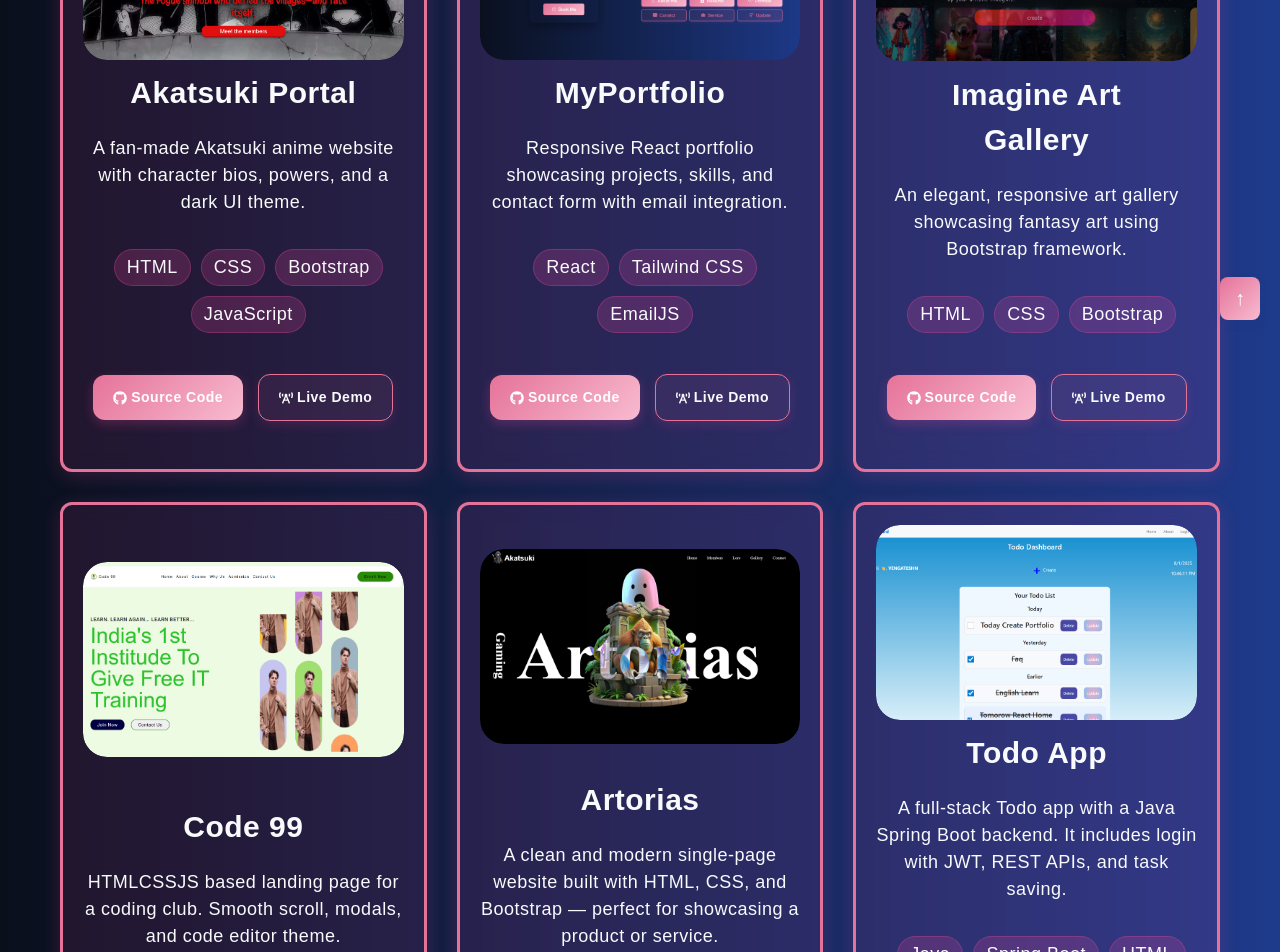
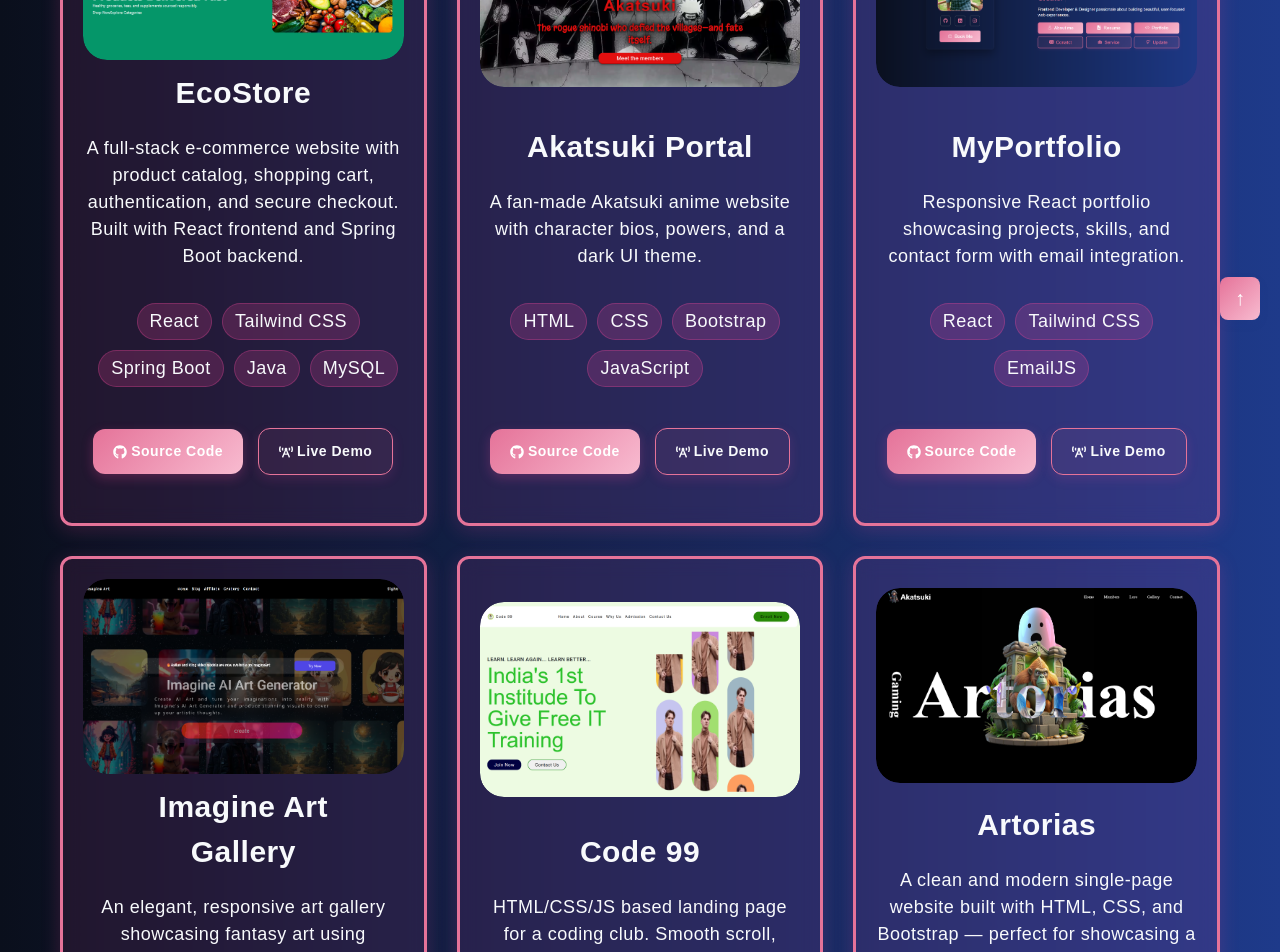
Before and after one commit to NVENGATESH/MyReactPortFolio, a React (Vite) app: page /project in a window 1280 px wide. Shown: the part 440-1392 px from the top of the page. Built offline with nearby package versions, Linux system fonts and the light colour scheme.

Commit message:
add project

```diff
--- a/src/pages/Project.jsx
+++ b/src/pages/Project.jsx
@@ -11,18 +11,84 @@ import Akkatsuki from '../assets/Akkatsuki.png';
 import portfolio from '../assets/portfolio.png';
 import code99 from '../assets/code99.png';
 import Todo from '../assets/Todo.png';
+import ecostore from '../assets/ecostore.png';
 
 export default function Project() {
   const [activeFilter, setActiveFilter] = useState('All');
 
+  // const allProjects = [
+  //   {
+  //     title: 'Akatsuki Portal',
+  //     description: 'A fan-made Akatsuki anime website with character bios, powers, and a dark UI theme.',
+  //     image: Akkatsuki,
+  //     tech: ['HTML', 'CSS', 'Bootstrap', 'JavaScript'],
+  //     codeLink: '#',
+  //     demoLink: '#',
+  //     extraClass: 'card-1'
+  //   },
+  //   {
+  //     title: 'MyPortfolio',
+  //     description: 'Responsive React portfolio showcasing projects, skills, and contact form with email integration.',
+  //     image: portfolio,
+  //     tech: ['React', 'Tailwind CSS', 'EmailJS'],
+  //     codeLink: '#',
+  //     demoLink: '#',
+  //     extraClass: 'card-2'
+  //   },
+  //   {
+  //     title: 'Imagine Art Gallery',
+  //     description: 'An elegant, responsive art gallery showcasing fantasy art using Bootstrap framework.',
+  //     image: imagineart,
+  //     tech: ['HTML', 'CSS', 'Bootstrap'],
+  //     codeLink: '#',
+  //     demoLink: '#',
+  //     extraClass: 'card-3'
+  //   },
+  //   {
+  //     title: 'Code 99',
+  //     description: 'HTMLCSSJS based landing page for a coding club. Smooth scroll, modals, and code editor theme.',
+  //     image: code99,
+  //     tech: ['HTML', 'CSS', 'JavaScript'],
+  //     codeLink: '#',
+  //     demoLink: '#',
+  //     extraClass: 'card-3'
+  //   },
+  //   {
+  //     title: 'Artorias',
+  //     description: 'A clean and modern single-page website built with HTML, CSS, and Bootstrap — perfect for showcasing a product or service.',
+  //     image: Artroias,
+  //     tech: ['HTML', 'CSS', 'Bootstrap'],
+  //     codeLink: '#',
+  //     demoLink: '#',
+  //     extraClass: 'card-4'
+  //   },
+  //   {
+  //     title: 'Todo App',
+  //     description: 'A full-stack Todo app with a Java Spring Boot backend. It includes login with JWT, REST APIs, and task saving.',
+  //     image: Todo,
+  //     tech: ['Java', 'Spring Boot', 'HTML', 'CSS', 'JavaScript'],
+  //     codeLink: '#',
+  //     demoLink: '#',
+  //     extraClass: 'card-4'
+  //   }
+  // ];
   const allProjects = [
+  {
+    title: 'EcoStore',
+    description: 'A full-stack e-commerce website with product catalog, shopping cart, authentication, and secure checkout. Built with React frontend and Spring Boot backend.',
+    image: ecostore, // make sure you import or define ecoStore image
+    tech: ['React', 'Tailwind CSS', 'Spring Boot', 'Java', 'MySQL'],
+    codeLink: 'https://github.com/NVENGATESH',
+    demoLink: 'https://eco-store-git-main-nvengateshs-projects.vercel.app/',
+    extraClass: 'card-0'
+  },
   {
     title: 'Akatsuki Portal',
     description: 'A fan-made Akatsuki anime website with character bios, powers, and a dark UI theme.',
     image: Akkatsuki,
     tech: ['HTML', 'CSS', 'Bootstrap', 'JavaScript'],
-      codeLink: '#',
-      demoLink: '#',
+    codeLink: 'https://github.com/NVENGATESH',
+    demoLink: 'https://nvengatesh.github.io/AkatsukiLandingPage/',
     extraClass: 'card-1'
   },
   {
@@ -30,8 +96,8 @@ export default function Project() {
     description: 'Responsive React portfolio showcasing projects, skills, and contact form with email integration.',
     image: portfolio,
     tech: ['React', 'Tailwind CSS', 'EmailJS'],
-      codeLink: '#',
-      demoLink: '#',
+    codeLink: 'https://github.com/NVENGATESH',
+    demoLink: 'https://portfolio-nishanth-two.vercel.app/',
     extraClass: 'card-2'
   },
   {
@@ -39,36 +105,36 @@ export default function Project() {
     description: 'An elegant, responsive art gallery showcasing fantasy art using Bootstrap framework.',
     image: imagineart,
     tech: ['HTML', 'CSS', 'Bootstrap'],
-      codeLink: '#',
-      demoLink: '#',
+    codeLink: 'https://github.com/NVENGATESH',
+    demoLink: 'https://nvengatesh.github.io/ImagineArtCloneProject/',
     extraClass: 'card-3'
   },
   {
     title: 'Code 99',
-      description: 'HTMLCSSJS based landing page for a coding club. Smooth scroll, modals, and code editor theme.',
+    description: 'HTML/CSS/JS based landing page for a coding club. Smooth scroll, modals, and code editor theme.',
     image: code99,
     tech: ['HTML', 'CSS', 'JavaScript'],
-      codeLink: '#',
-      demoLink: '#',
-      extraClass: 'card-3'
+    codeLink: 'https://github.com/NVENGATESH',
+    demoLink: 'https://nvengatesh.github.io/code99WebSite/',
+    extraClass: 'card-4'
   },
   {
     title: 'Artorias',
     description: 'A clean and modern single-page website built with HTML, CSS, and Bootstrap — perfect for showcasing a product or service.',
     image: Artroias,
     tech: ['HTML', 'CSS', 'Bootstrap'],
-      codeLink: '#',
+    codeLink: 'https://github.com/NVENGATESH',
     demoLink: '#',
-      extraClass: 'card-4'
+    extraClass: 'card-5'
   },
   {
     title: 'Todo App',
     description: 'A full-stack Todo app with a Java Spring Boot backend. It includes login with JWT, REST APIs, and task saving.',
     image: Todo,
-      tech: ['Java', 'Spring Boot', 'HTML', 'CSS', 'JavaScript'],
-      codeLink: '#',
-      demoLink: '#',
-      extraClass: 'card-4'
+    tech: ['Java', 'Spring Boot', 'HTML', 'CSS', 'JavaScript','React'],
+    codeLink: 'https://github.com/NVENGATESH',
+    demoLink: 'https://todo-react-app-two-pearl.vercel.app',
+    extraClass: 'card-6'
   }
 ];
 
```
Also changed, not shown: src/assets/ecostore.png (added). Lines whose indentation alone changed are shown as unchanged.
